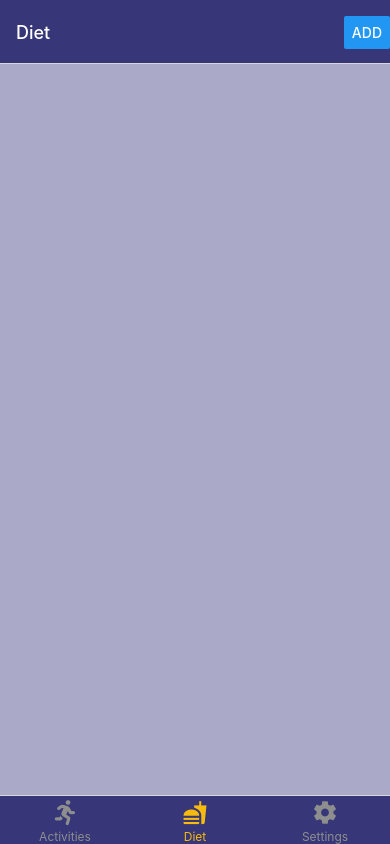
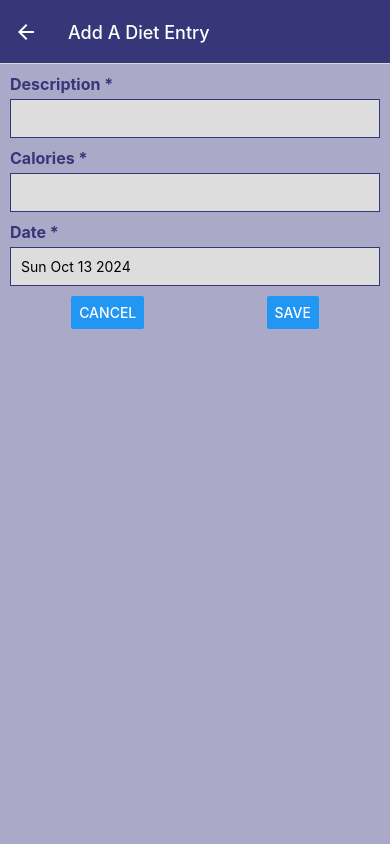
Before and after one commit to beibeixx/CS5520-Assignment-2, a React Native app: screen /Diet in a window 390 px wide. Both pictures are taken after a click on the button "ADD". Built offline with nearby package versions, Linux system fonts and the light colour scheme.

Commit message:
Fix the error for diet display because of the rename issue. Change the itemList content to show the items after add new activities or diets. Fix the type pass problem. Change the styles for add pages.

```diff
--- a/App.js
+++ b/App.js
@@ -6,6 +6,7 @@ import MyTab from "./MyTab";
 import { DataProvider } from "./DataContext";
 import AddActivity from "./Screens/AddActivity";
 import { colorHelper } from "./colorHelper";
+import AddDiet from "./Screens/AddDiet";
 
 export default function App() {
   const Stack = createNativeStackNavigator();
@@ -30,6 +31,16 @@ export default function App() {
               headerTintColor: colorHelper.text.header,
             })}
           />
+          <Stack.Screen
+            name="Add A Diet Entry"
+            component={AddDiet}
+            options={({ route }) => ({
+              headerStyle: {
+                backgroundColor: colorHelper.background.primary,
+              },
+              headerTintColor: colorHelper.text.header,
+            })}
+          />
         </Stack.Navigator>
       </NavigationContainer>
     </DataProvider>
--- a/Components/ItemsList.js
+++ b/Components/ItemsList.js
@@ -1,6 +1,7 @@
 import { StyleSheet, Text, View, FlatList } from "react-native";
 import React, { useContext }  from "react";
 import { DataContext } from '../DataContext';
+import AntDesign from '@expo/vector-icons/AntDesign';
 
 
 export default function ItemsList({ type }) {
@@ -11,14 +12,58 @@ export default function ItemsList({ type }) {
   return (
     <FlatList
       data={data}
+      contentContainerStyle={styles.listContainer}
       keyExtractor={(item) => item.id.toString()}
       renderItem={({ item }) => (
-        <View>
-          <Text>{item.title}</Text>
+        <View style={styles.item}>
+        <View style={styles.itemLeft}>
+          <Text style={styles.itemTitle}>{type === 'activities' ? item.title : item.description}</Text>
+          {item.isSpecial && <AntDesign name="warning" size={24} color="yellow" />}
         </View>
+        <View style={styles.itemRight}>
+          <Text style={styles.itemDate}>{new Date(item.date).toDateString()}</Text>
+          <Text style={styles.itemDetail}>
+            {type === 'activities' ? `${item.duration} min` : `${item.calories} cal`}
+          </Text>
+        </View>
+      </View>
       )}
     />
   );
 }
 
-const styles = StyleSheet.create({});
+const styles = StyleSheet.create({
+    listContainer: {
+      padding: 10,
+    },
+    item: {
+      flexDirection: 'row',
+      justifyContent: 'space-between',
+      backgroundColor: '#483D8B',
+      borderRadius: 10,
+      padding: 15,
+      marginBottom: 10,
+    },
+    itemLeft: {
+      flexDirection: 'row',
+      alignItems: 'center',
+    },
+    itemRight: {
+      alignItems: 'flex-end',
+    },
+    itemTitle: {
+      color: 'white',
+      fontSize: 18,
+      fontWeight: 'bold',
+      marginRight: 10,
+    },
+    itemDate: {
+      color: 'white',
+      fontSize: 14,
+    },
+    itemDetail: {
+      color: 'white',
+      fontSize: 16,
+      fontWeight: 'bold',
+    },
+  });
--- a/DataContext.js
+++ b/DataContext.js
@@ -16,7 +16,7 @@ export const DataProvider = ({ children }) => {
   };
 
   return (
-    <DataContext.Provider value={{ activities, dietEntries: diets, addActivity, addDiet }}>
+    <DataContext.Provider value={{ activities, diets, addActivity, addDiet }}>
       {children}
     </DataContext.Provider>
   );
--- a/Screens/AddActivity.js
+++ b/Screens/AddActivity.js
@@ -17,7 +17,7 @@ const activityTypes = [
 
 export default function AddActivity({ navigation }) {
   const [open, setOpen] = useState(false);
-  const [type, setType] = useState(null);
+  const [activType, setActivType] = useState(null);
   const [duration, setDuration] = useState("");
   const [date, setDate] = useState(new Date());
   const [showDatePicker, setShowDatePicker] = useState(false);
@@ -25,7 +25,7 @@ export default function AddActivity({ navigation }) {
   const { addActivity } = useContext(DataContext);
 
   const handleSave = () => {
-    if (!type || !duration || !date) {
+    if (!activType || !duration || !date) {
       Alert.alert("Invalid Input", "Please fill all the required fields");
       return;
     }
@@ -37,11 +37,12 @@ export default function AddActivity({ navigation }) {
     }
 
     const isSpecial =
-      (type === "Running" || type === "Weights") && durationNum > 60;
+      (activType === "Running" || activType === "Weights") && durationNum > 60;
 
     const newActivity = {
       id: Date.now(),
-      type,
+      title: activType,
+      type: "activities",
       duration: durationNum,
       date: date.toISOString(),
       isSpecial,
@@ -53,17 +54,17 @@ export default function AddActivity({ navigation }) {
 
   return (
     <View style={styles.container}>
-      <Text>Activity *</Text>
+      <Text style={styles.label}>Activity *</Text>
       <DropDownPicker
         open={open}
-        value={type}
+        value={activType}
         items={activityTypes}
         setOpen={setOpen}
-        setValue={setType}
+        setValue={setActivType}
         style={styles.dropdown}
         placeholder="Select an Activity"
       />
-      <Text>Duration (min) *</Text>
+      <Text style={styles.label}>Duration (min) *</Text>
       <TextInput
         value={duration}
         onChangeText={setDuration}
@@ -71,7 +72,7 @@ export default function AddActivity({ navigation }) {
         style={styles.input}
       />
 
-      <Text>Date *</Text>
+      <Text style={styles.label}>Date *</Text>
       <TextInput
         value={date.toDateString()}
         onFocus={() => setShowDatePicker(true)}
@@ -109,10 +110,16 @@ const styles = StyleSheet.create({
   },
   input: {
     borderWidth: 1,
-    borderColor: "gray",
+    borderColor: colorHelper.background.primary,
     padding: 10,
     marginBottom: 10,
     backgroundColor: colorHelper.background.input,
+  },
+  label: {
+    fontSize: 16,
+    marginBottom: 5,
+    fontWeight: "bold",
+    color: colorHelper.background.primary,
   },
   buttonContainer: {
     flexDirection: "row",
--- /dev/null
+++ b/Screens/AddDiet.js
@@ -0,0 +1,108 @@
+import { StyleSheet, Text, View, TextInput, Button } from "react-native";
+import React, { useState, useContext } from "react";
+import { DataContext } from "../DataContext";
+import DateTimePicker from "@react-native-community/datetimepicker";
+import { colorHelper } from "../colorHelper";
+
+export default function AddDiet({ navigation }) {
+  const [description, setDescription] = useState("");
+  const [calories, setCalories] = useState("");
+  const [date, setDate] = useState(new Date());
+  const [showDatePicker, setShowDatePicker] = useState(false);
+
+  const { addDiet } = useContext(DataContext);
+
+  const handleSave = () => {
+    if (!description.trim() || !calories.trim()) {
+      Alert.alert("Invalid Input", "Please fill all fields");
+      return;
+    }
+
+    const caloriesNum = parseInt(calories);
+    if (isNaN(caloriesNum) || caloriesNum <= 0) {
+      Alert.alert("Invalid Input", "Calories must be a positive number");
+      return;
+    }
+
+    const isSpecial = caloriesNum > 800;
+
+    const newDietEntry = {
+        id: Date.now(),
+        description,
+      calories: caloriesNum,
+      date: date.toISOString(),
+      isSpecial,
+      type: 'diet',
+    };
+
+    addDiet(newDietEntry);
+    navigation.goBack();
+  };
+
+  return (
+    <View style={styles.container}>
+      <Text style={styles.label}>Description *</Text>
+      <TextInput
+        style={styles.input}
+        value={description}
+        onChangeText={setDescription}
+      />
+      <Text style={styles.label}>Calories *</Text>
+      <TextInput
+        style={styles.input}
+        value={calories}
+        onChangeText={setCalories}
+        keyboardType="numeric"
+      />
+
+      <Text style={styles.label}>Date *</Text>
+      <TextInput
+        value={date.toDateString()}
+        onFocus={() => setShowDatePicker(true)}
+        style={styles.input}
+      />
+      {showDatePicker && (
+        <DateTimePicker
+          value={date}
+          mode="date"
+          display="inline"
+          onChange={(event, selectedDate) => {
+            setShowDatePicker(false);
+            if (selectedDate) setDate(selectedDate);
+          }}
+        />
+      )}
+
+      <View style={styles.buttonContainer}>
+        <Button title="Cancel" onPress={() => navigation.goBack()} />
+        <Button title="Save" onPress={handleSave} />
+      </View>
+    </View>
+  );
+}
+
+const styles = StyleSheet.create({
+    container: {
+        flex: 1,
+        padding: 10,
+        backgroundColor: colorHelper.background.page,
+      },
+    buttonContainer: {
+        flexDirection: 'row',
+        justifyContent: 'space-around',
+      },
+      input: {
+        borderWidth: 1,
+        borderColor: colorHelper.background.primary,
+        padding: 10,
+        marginBottom: 10,
+        backgroundColor: colorHelper.background.input,
+      },
+      label: {
+        fontSize: 16,
+        marginBottom: 5,
+        fontWeight: "bold",
+        color: colorHelper.background.primary,
+      },
+
+});
--- a/Screens/Diet.js
+++ b/Screens/Diet.js
@@ -7,7 +7,9 @@ import { colorHelper } from "../colorHelper";
 export default function Diet({ navigation }) {
   const { addDiet } = useContext(DataContext);
 
-  const handleAddDiet = () => {};
+  function handleAddDiet() {
+    navigation.navigate("Add A Diet Entry");
+  }
 
   useEffect(() => {
     navigation.setOptions({
@@ -17,7 +19,7 @@ export default function Diet({ navigation }) {
 
   return (
     <View style={styles.container}>
-      <ItemsList type="diets" />
+      <ItemsList type="diet" />
     </View>
   );
 }
```
